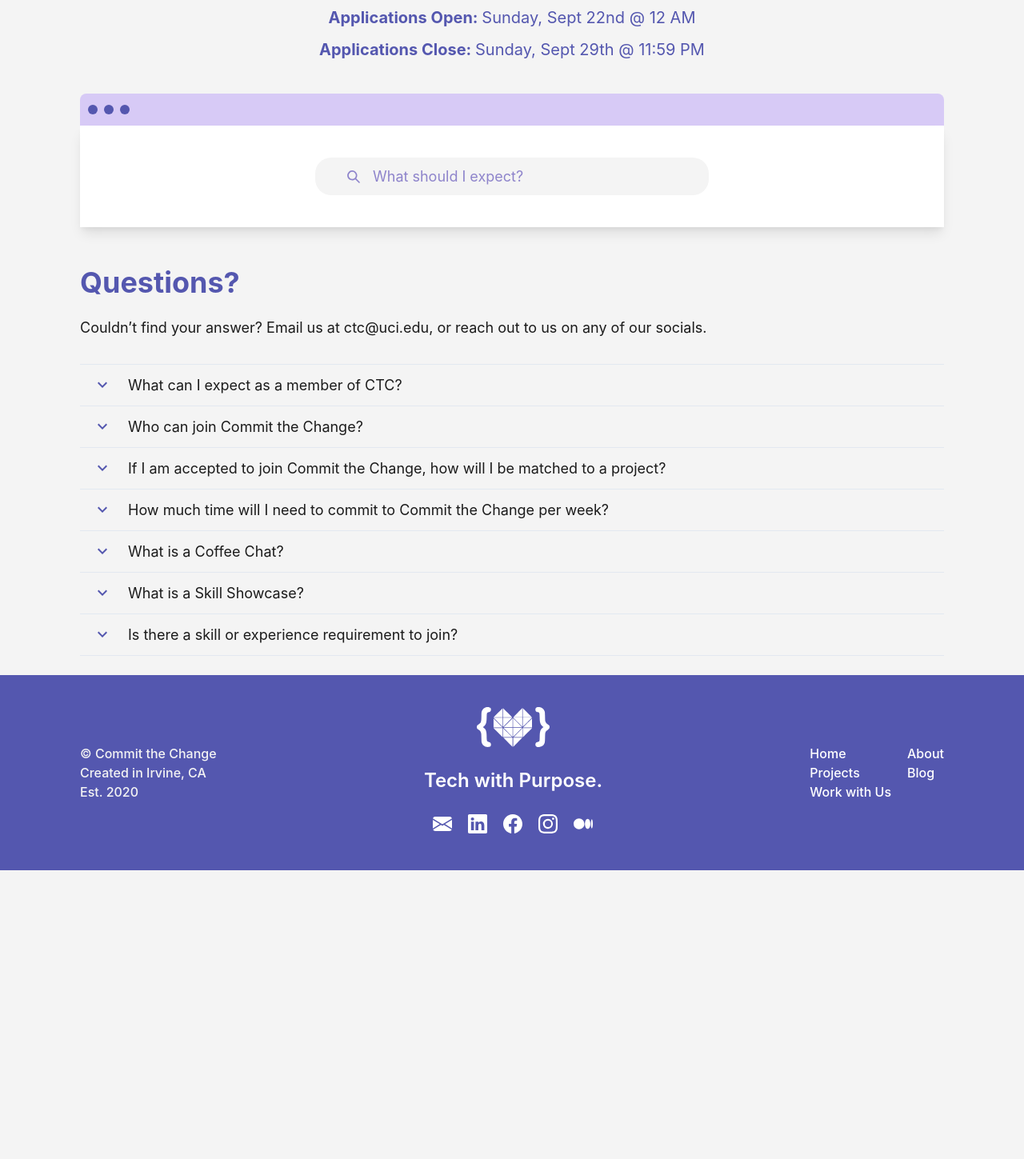
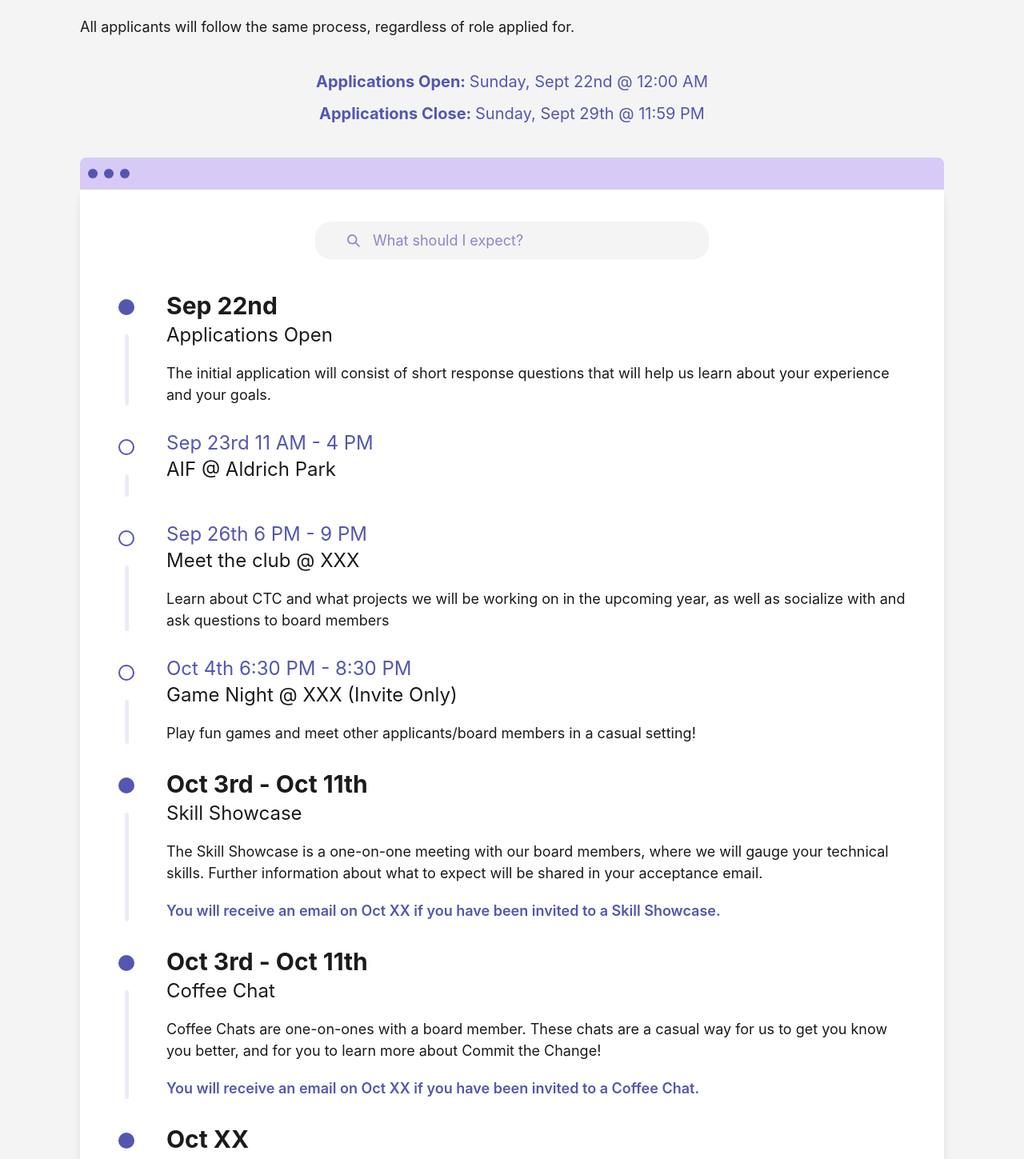
Before and after one commit to ctc-uci/website, a React (Vite) app: page /apply in a window 1280 px wide. Shown: the part 966-2415 px from the top of the page at 80% size. Before the commit the page ends 2054 px from the top, so only its background shows below. Built offline with nearby package versions, Linux system fonts and the light colour scheme.

Commit message:
feat: timeline

```diff
--- a/src/components/apply/ApplyPage.tsx
+++ b/src/components/apply/ApplyPage.tsx
@@ -3,13 +3,13 @@
 import { pageStyle } from "../../styles/shared";
 import { Questions } from "./questions/Questions";
 import { Roles } from "./Roles";
-import { Timeline } from "./Timeline";
+import { Timeline } from "./timeline/Timeline";
 
 export function ApplyPage() {
   return (
     <Stack
       sx={pageStyle}
-      spacing={6}
+      spacing={16}
     >
       <Stack>Apply</Stack>
 
--- a/src/components/apply/Timeline.tsx
+++ /dev/null
@@ -1,66 +0,0 @@
-import { SearchIcon } from "@chakra-ui/icons";
-import { Heading, HStack, Icon, Stack, Text, VStack } from "@chakra-ui/react";
-
-import { headingStyle } from "../../styles/shared";
-import { MenuBar } from "./MenuBar";
-
-export function Timeline() {
-  return (
-    <Stack spacing={10}>
-      <Stack spacing={5}>
-        <Heading sx={headingStyle}>Application Timeline</Heading>
-        <Text sx={{ fontSize: "lg", color: "ctc.text" }}>
-          All applicants will follow the same process, regardless of role
-          applied for.
-        </Text>
-      </Stack>
-
-      <VStack spacing={2.5}>
-        <Text
-          as={"span"}
-          sx={{ display: "inline-flex", fontSize: "xl", color: "ctc.purple" }}
-        >
-          <Text sx={{ fontWeight: "bold" }}>Applications Open:&nbsp;</Text>
-          <Text>Sunday, Sept 22nd @ 12 AM</Text>
-        </Text>
-        <Text
-          as={"span"}
-          sx={{ display: "inline-flex", fontSize: "xl", color: "ctc.purple" }}
-        >
-          <Text sx={{ fontWeight: "bold" }}>Applications Close:&nbsp;</Text>
-          <Text>Sunday, Sept 29th @ 11:59 PM</Text>
-        </Text>
-      </VStack>
-
-      <MenuBar>
-        <VStack
-          sx={{
-            boxShadow: "lg",
-            backgroundColor: "ctc.white",
-            paddingX: 12,
-            paddingY: 10,
-          }}
-        >
-          <HStack
-            sx={{
-              width: "50%",
-              backgroundColor: "ctc.gray",
-              borderRadius: 20,
-              paddingX: 10,
-              paddingY: 2.5,
-            }}
-            spacing={4}
-          >
-            <Icon
-              as={SearchIcon}
-              sx={{ color: "#8E84CB" }}
-            />
-            <Text sx={{ fontSize: "lg", color: "#8E84CB" }}>
-              What should I expect?
-            </Text>
-          </HStack>
-        </VStack>
-      </MenuBar>
-    </Stack>
-  );
-}
--- a/src/components/apply/questions/Questions.tsx
+++ b/src/components/apply/questions/Questions.tsx
@@ -16,11 +16,11 @@
   return (
     <Stack
       spacing={8}
-      sx={{ paddingY: 6 }}
+      sx={{ paddingBottom: 16 }}
     >
       <Stack spacing={5}>
         <Heading sx={headingStyle}>Questions?</Heading>
-        <Text sx={{ fontSize: "lg", color: "ctc.text" }}>
+        <Text sx={{ fontSize: "lg" }}>
           Couldn’t find your answer? Email us at ctc@uci.edu, or reach out to us
           on any of our socials.
         </Text>
@@ -34,9 +34,7 @@
                 sx={{ color: "ctc.purple", width: 6, height: 6 }}
               />
 
-              <Text sx={{ fontSize: "lg", color: "ctc.text" }}>
-                {question.question}
-              </Text>
+              <Text sx={{ fontSize: "lg" }}>{question.question}</Text>
             </AccordionButton>
             <AccordionPanel sx={{ whiteSpace: "pre-wrap", paddingBottom: 6 }}>
               <Text sx={{ fontSize: "md", lineHeight: 4 }}>
--- /dev/null
+++ b/src/components/apply/timeline/ItemLine.tsx
@@ -0,0 +1,41 @@
+import { Center, Circle, Divider, VStack } from "@chakra-ui/react";
+
+import { TimelineEvent } from "./timeline-data";
+
+interface ItemLineProps {
+  event: TimelineEvent;
+}
+
+export function ItemLine({ event }: ItemLineProps) {
+  return (
+    <VStack
+      spacing={6}
+      sx={{ marginTop: 2.5 }}
+    >
+      <Circle
+        sx={{
+          width: 5,
+          height: 5,
+          ...(event.majorEvent
+            ? { backgroundColor: "ctc.purple" }
+            : {
+                borderWidth: 2,
+                borderColor: "ctc.purple",
+                borderStyle: "solid",
+              }),
+        }}
+      />
+
+      <Center sx={{ height: "100%" }}>
+        <Divider
+          orientation="vertical"
+          sx={{
+            width: 1,
+            backgroundColor: "ctc.lilac",
+            borderRadius: "xl",
+          }}
+        />
+      </Center>
+    </VStack>
+  );
+}
--- /dev/null
+++ b/src/components/apply/timeline/SearchBar.tsx
@@ -0,0 +1,25 @@
+import { SearchIcon } from "@chakra-ui/icons";
+import { HStack, Icon, Text } from "@chakra-ui/react";
+
+export function SearchBar() {
+  return (
+    <HStack
+      sx={{
+        width: { base: "100%", md: "50%" },
+        backgroundColor: "ctc.gray",
+        borderRadius: 20,
+        paddingX: 10,
+        paddingY: 2.5,
+      }}
+      spacing={4}
+    >
+      <Icon
+        as={SearchIcon}
+        sx={{ color: "#8E84CB" }}
+      />
+      <Text sx={{ fontSize: "lg", color: "#8E84CB" }}>
+        What should I expect?
+      </Text>
+    </HStack>
+  );
+}
--- /dev/null
+++ b/src/components/apply/timeline/Timeline.tsx
@@ -0,0 +1,115 @@
+import { Heading, HStack, Stack, Text, VStack } from "@chakra-ui/react";
+
+import { headingStyle } from "../../../styles/shared";
+import { MenuBar } from "../MenuBar";
+import { ItemLine } from "./ItemLine";
+import { SearchBar } from "./SearchBar";
+import { TIMELINE_EVENTS } from "./timeline-data";
+
+export function Timeline() {
+  return (
+    <Stack spacing={10}>
+      <Stack spacing={5}>
+        <Heading sx={headingStyle}>Application Timeline</Heading>
+        <Text sx={{ fontSize: "lg" }}>
+          All applicants will follow the same process, regardless of role
+          applied for.
+        </Text>
+      </Stack>
+
+      <Stack
+        spacing={2.5}
+        sx={{ alignItems: { base: "unset", md: "center" } }}
+      >
+        <Text
+          as={"span"}
+          sx={{
+            display: "inline-flex",
+            fontSize: "xl",
+            color: "ctc.purple",
+            flexWrap: "wrap",
+          }}
+        >
+          <Text sx={{ fontWeight: "bold" }}>Applications Open:&nbsp;</Text>
+          <Text>Sunday, Sept 22nd @ 12:00 AM</Text>
+        </Text>
+        <Text
+          as={"span"}
+          sx={{
+            display: "inline-flex",
+            fontSize: "xl",
+            color: "ctc.purple",
+            flexWrap: "wrap",
+          }}
+        >
+          <Text sx={{ fontWeight: "bold" }}>Applications Close:&nbsp;</Text>
+          <Text>Sunday, Sept 29th @ 11:59 PM</Text>
+        </Text>
+      </Stack>
+
+      <MenuBar>
+        <VStack
+          sx={{
+            boxShadow: "lg",
+            backgroundColor: "ctc.white",
+            paddingX: { base: 4, md: 12 },
+            paddingY: 10,
+            borderBottomRadius: "lg",
+          }}
+          spacing={10}
+        >
+          <SearchBar />
+
+          <Stack spacing={8}>
+            {TIMELINE_EVENTS.map((event) => (
+              <HStack
+                key={event.event}
+                sx={{ alignItems: "top" }}
+                spacing={{ base: 5, md: 10 }}
+              >
+                <ItemLine event={event} />
+
+                <Stack spacing={5}>
+                  <Stack spacing={1}>
+                    <Text
+                      sx={{
+                        lineHeight: "normal",
+                        ...(event.majorEvent
+                          ? { fontSize: "3xl", fontWeight: "bold" }
+                          : {
+                              fontSize: "2xl",
+                              color: "ctc.purple",
+                            }),
+                      }}
+                    >
+                      {event.date}
+                    </Text>
+
+                    <Text sx={{ fontSize: "2xl", lineHeight: "normal" }}>
+                      {event.event}
+                    </Text>
+                  </Stack>
+
+                  {/* rendered, even if empty */}
+                  <Text sx={{ fontSize: "lg" }}>{event.description}</Text>
+
+                  {event.importantDetail ? (
+                    <Text
+                      sx={{
+                        fontSize: "lg",
+                        fontWeight: "semibold",
+                        color: "ctc.purple",
+                      }}
+                    >
+                      {event.importantDetail}
+                    </Text>
+                  ) : null}
+                </Stack>
+              </HStack>
+            ))}
+          </Stack>
+        </VStack>
+      </MenuBar>
+    </Stack>
+  );
+}
--- /dev/null
+++ b/src/components/apply/timeline/timeline-data.ts
@@ -0,0 +1,58 @@
+export type TimelineEvent = {
+  majorEvent?: boolean;
+  date: string;
+  event: string;
+  description?: string;
+  importantDetail?: string;
+};
+
+export const TIMELINE_EVENTS: TimelineEvent[] = [
+  {
+    majorEvent: true,
+    date: "Sep 22nd",
+    event: "Applications Open",
+    description:
+      "The initial application will consist of short response questions that will help us learn about your experience and your goals.",
+  },
+  {
+    date: "Sep 23rd 11 AM - 4 PM",
+    event: "AIF @ Aldrich Park",
+  },
+  {
+    date: "Sep 26th 6 PM - 9 PM",
+    event: "Meet the club @ XXX",
+    description:
+      "Learn about CTC and what projects we will be working on in the upcoming year, as well as socialize with and ask questions to board members",
+  },
+  {
+    date: "Oct 4th 6:30 PM - 8:30 PM",
+    event: "Game Night @ XXX (Invite Only)",
+    description:
+      "Play fun games and meet other applicants/board members in a casual setting!",
+  },
+  {
+    majorEvent: true,
+    date: "Oct 3rd - Oct 11th",
+    event: "Skill Showcase",
+    description:
+      "The Skill Showcase is a one-on-one meeting with our board members, where we will gauge your technical skills. Further information about what to expect will be shared in your acceptance email.",
+    importantDetail:
+      "You will receive an email on Oct XX if you have been invited to a Skill Showcase.",
+  },
+  {
+    majorEvent: true,
+    date: "Oct 3rd - Oct 11th",
+    event: "Coffee Chat",
+    description:
+      "Coffee Chats are one-on-ones with a board member. These chats are a casual way for us to get you know you better, and for you to learn more about Commit the Change!",
+    importantDetail:
+      "You will receive an email on Oct XX if you have been invited to a Coffee Chat.",
+  },
+  {
+    majorEvent: true,
+    date: "Oct XX",
+    event: "Final Decisions",
+    description:
+      "You will receive an email with final acceptance decisions on Oct XX. Regardless of final decisions, we want to thank you for your time and dedication!",
+  },
+];
--- a/src/components/landing/WhoAreWe.tsx
+++ b/src/components/landing/WhoAreWe.tsx
@@ -17,11 +17,11 @@
       <Stack spacing={{ base: 5, mdlg: 10 }}>
         <Stack spacing={5}>
           <Heading sx={headingStyle}>Who Are We?</Heading>
-          <Text sx={{ color: "ctc.text", fontSize: "lg" }}>
+          <Text sx={{ fontSize: "lg" }}>
             Commit the Change is a UC Irvine club focused on creating end-to-end
             products for Southern California non-profit organizations.
           </Text>
-          <Text sx={{ color: "ctc.text", fontSize: "lg" }}>
+          <Text sx={{ fontSize: "lg" }}>
             Each year, we partner with these nonprofits to design & develop
             mobile and web applications that enhance their ability to serve our
             communities.
```
